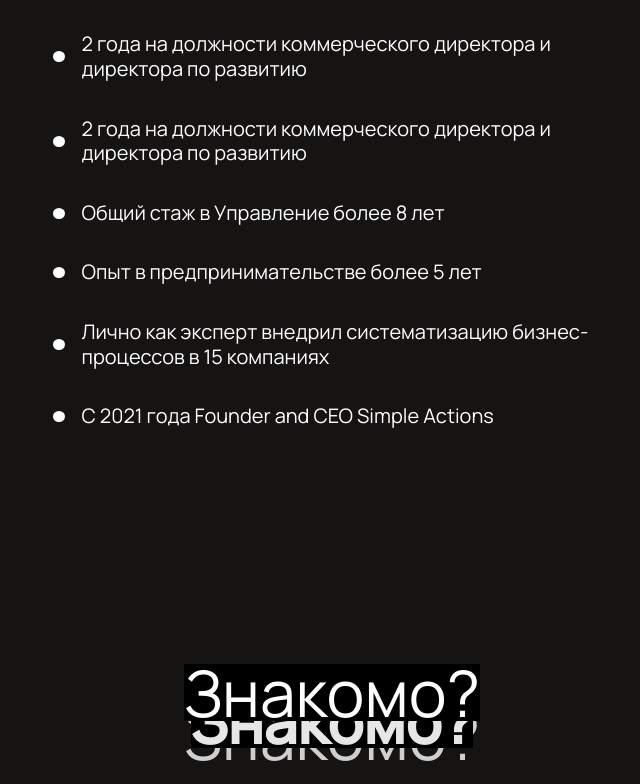
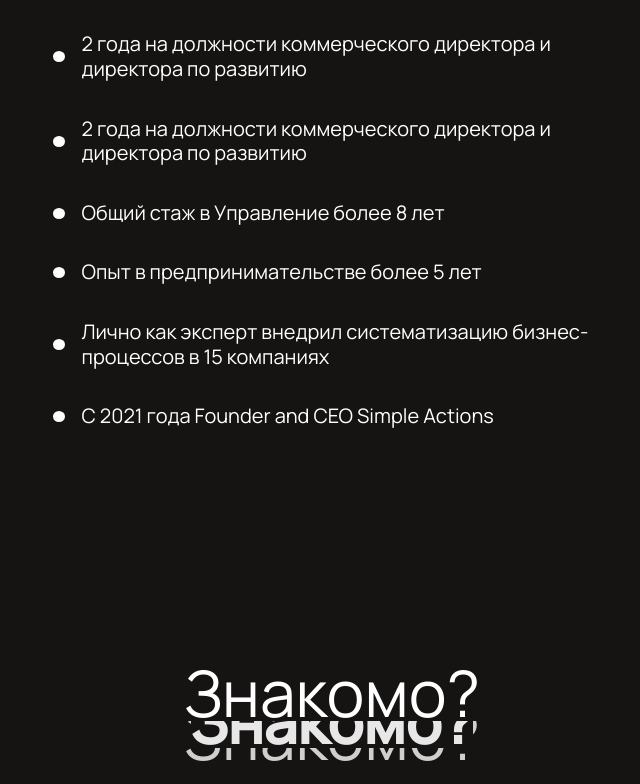
Before and after one commit to akuloov/personal-practise, a website built with webpack: page src/index.html in a window 1280 px wide. Shown: the part 1485-2269 px from the top of the page, without its empty margins (308-948 px from the left). Built offline with nearby package versions, Linux system fonts and the light colour scheme.

Commit message:
fix first commit

```diff
--- a/src/styles/dubl-text.scss
+++ b/src/styles/dubl-text.scss
@@ -4,7 +4,7 @@
   &__top{
     font-size: 64px;
     color: #FFFFFF;
-    background-color: #000;
+    background-color: #161313;
     position: relative;
     line-height: 0.9;
     z-index: 15;
@@ -12,7 +12,7 @@
   &__mid{
     font-size: 60px;
     color: rgba(255,255,255, 0.9);
-    background-color: #000;
+    background-color: #161313;
     position: absolute;
     top: 30px;
     line-height: 0.9;
--- a/webpack.config.js
+++ b/webpack.config.js
@@ -33,6 +33,7 @@ module.exports = {
         new SVGSpritemapPlugin('src/images/svg/*.svg', {
             output: {
                 filename: '../src/images/spritemap.svg',
+                svg4everybody: false,
                 svg: {
                     sizes: false
                 },
```
Also changed, not shown: dist/index.html, 2 other files.
